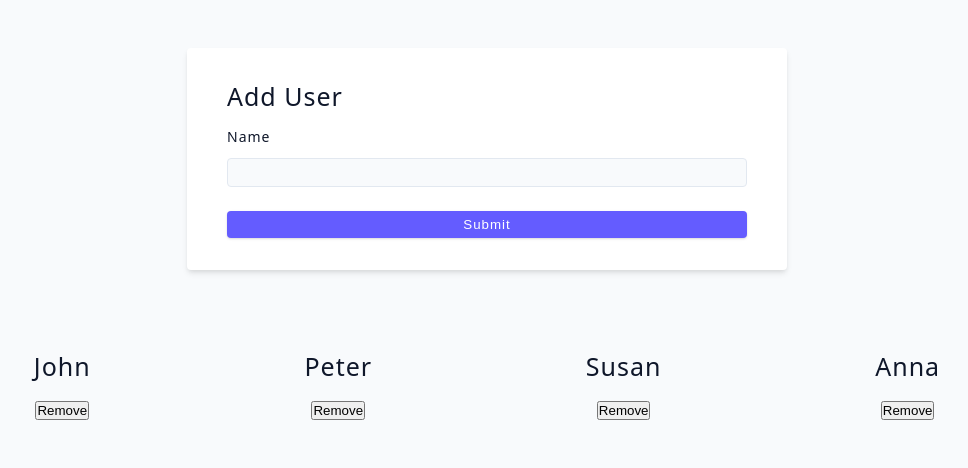
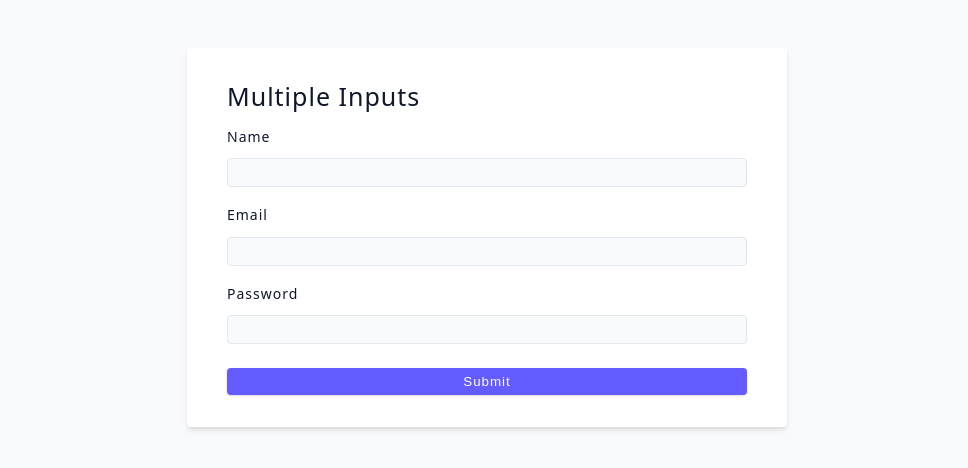
Before and after one commit to fugasok/advanced-react-learning, a React (Vite) app: page / in a window 1280 px wide. Shown: the top 468 px of the page, without its empty margins (153-1121 px from the left). Built offline with nearby package versions, Linux system fonts and the light colour scheme.

Commit message:
multiple inputs and object creation

```diff
--- a/src/App.jsx
+++ b/src/App.jsx
@@ -1,4 +1,4 @@
-import Starter from "./tutorial/06-forms/starter/02-user-challenge";
+import Starter from "./tutorial/06-forms/starter/03-multiple-inputs";
 
 function App() {
 	return <Starter />;
--- a/src/tutorial/06-forms/starter/03-multiple-inputs.jsx
+++ b/src/tutorial/06-forms/starter/03-multiple-inputs.jsx
@@ -1,31 +1,69 @@
+import { useState } from "react";
+
 const MultipleInputs = () => {
+	const [user, setUser] = useState({
+		name: "",
+		email: "",
+		password: "",
+	});
+
+	const handleChange = (e) => {
+		setUser({ ...user, [e.target.name]: e.target.value });
+	};
+
+	const handleSubmit = (e) => {
+		e.preventDefault();
+		console.log(user);
+	};
+
 	return (
 		<div>
-      <form className='form'>
+			<form className="form" onSubmit={handleSubmit}>
 				<h4>Multiple Inputs</h4>
 				{/* name */}
-        <div className='form-row'>
-          <label htmlFor='name' className='form-label'>
+				<div className="form-row">
+					<label htmlFor="name" className="form-label">
 						name
 					</label>
-          <input type='text' className='form-input' id='name' />
+					<input
+						type="text"
+						className="form-input"
+						id="name"
+						value={user.name}
+						onChange={handleChange}
+						name="name"
+					/>
 				</div>
 				{/* email */}
-        <div className='form-row'>
-          <label htmlFor='email' className='form-label'>
+				<div className="form-row">
+					<label htmlFor="email" className="form-label">
 						Email
 					</label>
-          <input type='email' className='form-input' id='email' />
+					<input
+						type="email"
+						className="form-input"
+						id="email"
+						value={user.email}
+						onChange={handleChange}
+						name="email"
+					/>
 				</div>
 				{/* email */}
-        <div className='form-row'>
-          <label htmlFor='password' className='form-label'>
+				<div className="form-row">
+					<label htmlFor="password" className="form-label">
 						Password
 					</label>
-          <input type='password' className='form-input' id='password' />
+					<input
+						type="password"
+						className="form-input"
+						id="password"
+						value={user.password}
+						onChange={handleChange}
+						name="password"
+					/>
 				</div>
 
-        <button type='submit' className='btn btn-block'>
+				<button type="submit" className="btn btn-block">
 					submit
 				</button>
 			</form>
```
Lines whose indentation alone changed are shown as unchanged.
